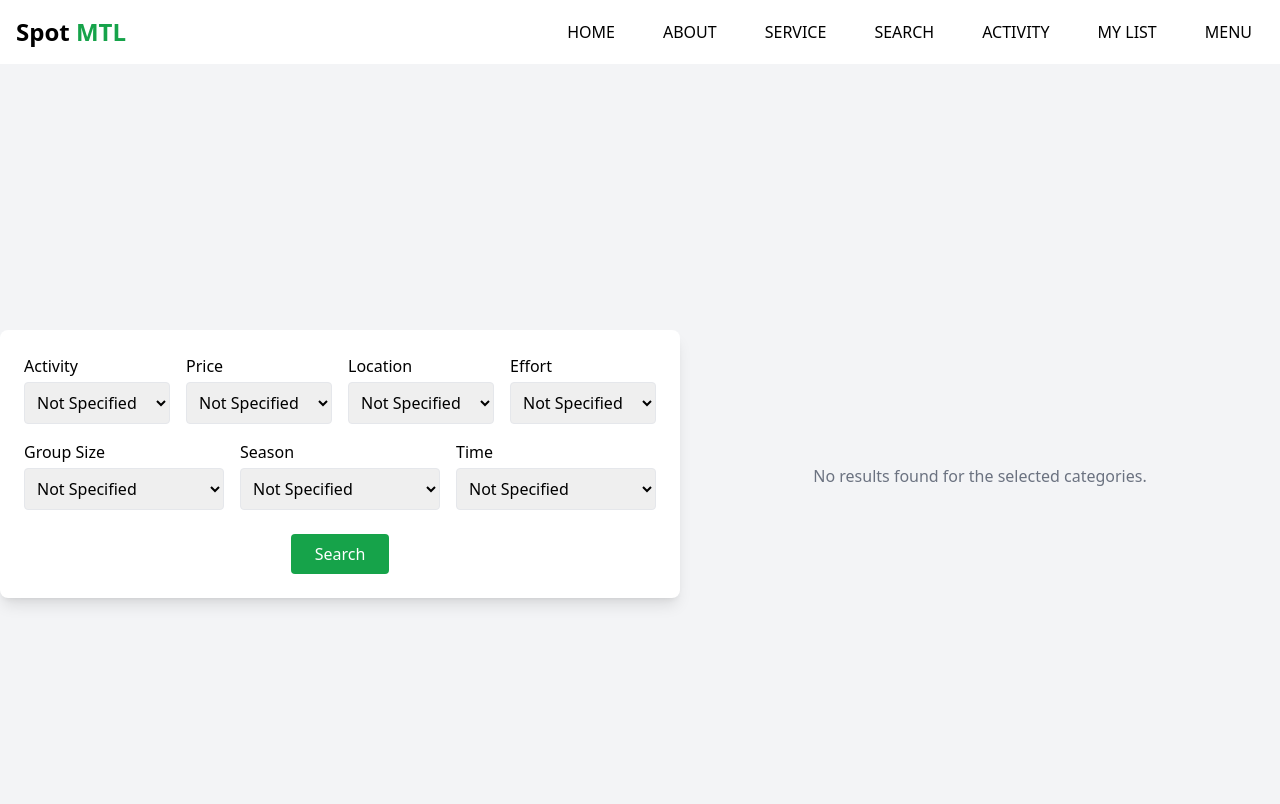
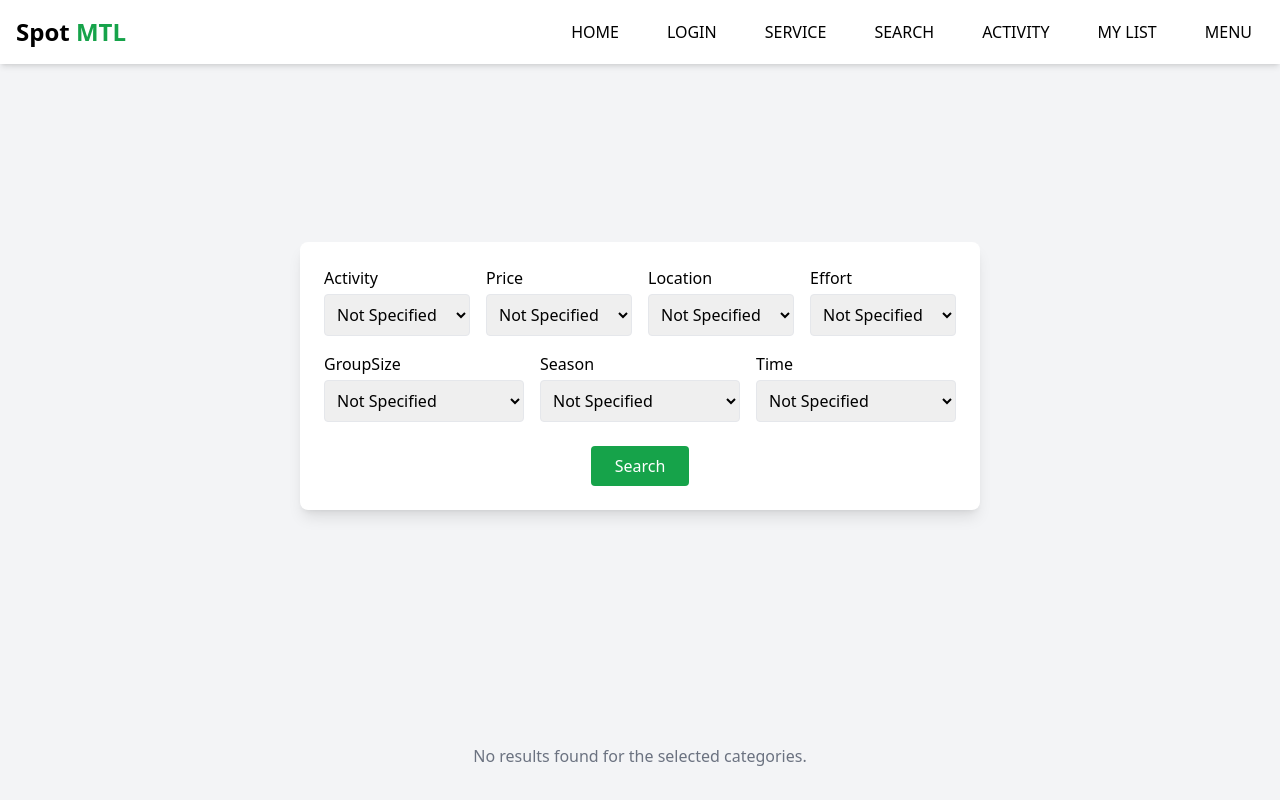
Before and after one commit to MarlySaliba/SpotMTL, a React (Vite) app: page /Pages/Search in a window 1280 px wide. Both pictures are taken after a click on the button "Search". Shown: the top 804 px of the page. Built offline with nearby package versions, Linux system fonts and the light colour scheme.

Commit message:
Search: animation for search engine completed screen goes up and gets smaller

```diff
--- a/src/Components/Header.jsx
+++ b/src/Components/Header.jsx
@@ -13,7 +13,7 @@ export default function Header() {
 
   const menuList = [
     { id: 1, title: "HOME", path: "../Pages/Home"},
-    { id: 2, title: "ABOUT", path: "../Pages/About"},
+    { id: 2, title: "LOGIN", path: "../Pages/Login"},
     { id: 3, title: "SERVICE", path: "../Pages/Service"},
     { id: 4, title: "SEARCH", path: "../Pages/Search"},
     { id: 5, title: "ACTIVITY", path: "../Pages/Activity" },
@@ -28,7 +28,7 @@ export default function Header() {
   };
 
   return (
-    <header className="bg-white shadow-md">
+    <header className="fixed top-0 left-0 right-0 z-50 bg-white shadow-md">
       <div className="relative flex items-center justify-between p-4">
         {/* Logo */}
         <Link
--- a/src/Pages/Home.jsx
+++ b/src/Pages/Home.jsx
@@ -52,7 +52,7 @@ export default function Home() {
                 Montreal — all in one place.
               </p>
               <Link
-                to="/search"
+                to="../Pages/Search"
                 className="inline-block px-6 py-3 font-medium text-white bg-green-600 rounded-lg shadow-md hover:bg-green-700"
                 aria-label="Start exploring Montreal on the search page"
               >
--- a/src/Pages/Search.jsx
+++ b/src/Pages/Search.jsx
@@ -1,8 +1,6 @@
-import { useState } from "react"; // Import React's useState hook
+import { useEffect, useState } from "react";
 
-// Define and export the Search component
 export default function Search() {
-  // Define all the dropdown category options
   const categoryData = {
     activity: ["Not Specified", "Hiking", "Skiing", "Museum", "Escape Room", "Eating Out", "Dining In"],
     price: ["Not Specified", "Free", "$", "$$", "$$$"],
@@ -10,10 +8,9 @@ export default function Search() {
     effort: ["Not Specified", "Low", "Medium", "High"],
     groupSize: ["Not Specified", "Solo", "Couple", "Family", "Group"],
     season: ["Not Specified", "Summer", "Fall", "Winter", "Spring"],
-    time: ["Not Specified", "Morning", "Afternoon", "Evening"]
+    time: ["Not Specified", "Morning", "Afternoon", "Evening"],
   };
 
-  // Track the selected option for each category
   const [selected, setSelected] = useState({
     activity: "Not Specified",
     price: "Not Specified",
@@ -21,31 +18,53 @@ export default function Search() {
     effort: "Not Specified",
     groupSize: "Not Specified",
     season: "Not Specified",
-    time: "Not Specified"
+    time: "Not Specified",
   });
 
-  // Placeholder for future results (currently unused)
   const [results, setResults] = useState([]);
+  const [hasSearched, setHasSearched] = useState(false);
+  const [scrollY, setScrollY] = useState(0);
 
-  // Track if the user has clicked search
-  const [hasSearched, setHasSearched] = useState(false);
+  // Handle scroll position
+  useEffect(() => {
+    const handleScroll = () => setScrollY(window.scrollY);
+    window.addEventListener("scroll", handleScroll);
+    return () => window.removeEventListener("scroll", handleScroll);
+  }, []);
 
-  // Function that simulates searching this section will have to change when i actually add options to  the search menu.
+  // Lock/unlock scroll based on search state
+  useEffect(() => {
+    if (!hasSearched) {
+      document.body.classList.add("overflow-hidden");
+    } else {
+      document.body.classList.remove("overflow-hidden");
+    }
+
+    return () => {
+      document.body.classList.remove("overflow-hidden");
+    };
+  }, [hasSearched]);
+
   const handleSearch = () => {
-    setHasSearched(true); // Mark that the search has been performed
-    const fakeData = [];  // Simulate no results
-    setResults(fakeData); // Update the results (empty for now)
+    setHasSearched(true);
+    const fakeData = []; // replace with real results later
+    setResults(fakeData);
   };
 
+  const scale = Math.max(0.8, 1 - scrollY * 0.001);
+  const translateY = hasSearched ? "-translate-y-10" : "";
+
   return (
-    <>
-            {/* Outer container to center everything */}
-        <div className="flex items-center justify-center min-h-screen bg-gray-100">
-
-        {/* Inner container with white background */}
-        <div className="bg-white p-6 rounded-lg shadow-lg w-full max-w-[1100px]">
-
-            {/* Top row of 4 dropdowns */}
+    <div className="min-h-screen pt-24 bg-gray-100">
+      {/* Centering wrapper */}
+      <div className="flex items-center justify-center h-[80vh] pointer-events-none">
+        {/* Animated Search Box */}
+        <div
+          className={`transition-all duration-300 ease-in-out transform ${translateY} pointer-events-auto`}
+          style={{ scale }}
+        >
+          <div className="bg-white p-6 rounded-lg shadow-lg w-full max-w-[1100px] mx-auto">
+            {/* Top row: 4 dropdowns */}
             <div className="grid grid-cols-4 gap-4">
               {["activity", "price", "location", "effort"].map((key) => (
                 <div key={key} className="col-span-1">
@@ -67,62 +86,26 @@ export default function Search() {
               ))}
             </div>
 
-            {/* Second row: 3 dropdowns centered */}
+            {/* Bottom row: 3 dropdowns */}
             <div className="flex justify-center gap-4 mt-4">
-
-            {/* Group Size dropdown */}
-            <div className="w-[200px]">
-                <label className="block mb-1 font-medium">Group Size</label>
+              {["groupSize", "season", "time"].map((key) => (
+                <div key={key} className="w-[200px]">
+                  <label className="block mb-1 font-medium capitalize">{key}</label>
                   <select
                     className="w-full p-2 border rounded"
-                value={selected.groupSize}
+                    value={selected[key]}
                     onChange={(e) =>
-                    setSelected((prev) => ({ ...prev, groupSize: e.target.value }))
+                      setSelected((prev) => ({ ...prev, [key]: e.target.value }))
                     }
                   >
-                {categoryData.groupSize.map((option) => (
+                    {categoryData[key].map((option) => (
                       <option key={option} value={option}>
                         {option}
                       </option>
                     ))}
                   </select>
                 </div>
-
-            {/* Season dropdown */}
-            <div className="w-[200px]">
-                <label className="block mb-1 font-medium">Season</label>
-                <select
-                className="w-full p-2 border rounded"
-                value={selected.season}
-                onChange={(e) =>
-                    setSelected((prev) => ({ ...prev, season: e.target.value }))
-                }
-                >
-                {categoryData.season.map((option) => (
-                    <option key={option} value={option}>
-                    {option}
-                    </option>
               ))}
-                </select>
-            </div>
-
-            {/* Time dropdown */}
-            <div className="w-[200px]">
-                <label className="block mb-1 font-medium">Time</label>
-                <select
-                className="w-full p-2 border rounded"
-                value={selected.time}
-                onChange={(e) =>
-                    setSelected((prev) => ({ ...prev, time: e.target.value }))
-                }
-                >
-                {categoryData.time.map((option) => (
-                    <option key={option} value={option}>
-                    {option}
-                    </option>
-                ))}
-                </select>
-            </div>
             </div>
 
             {/* Search Button */}
@@ -133,16 +116,18 @@ export default function Search() {
               Search
             </button>
           </div>
+        </div>
+      </div>
 
-        {/* Results area below */}
+      {/* Results Section BELOW search box */}
       {hasSearched && (
-            <div className="w-full max-w-3xl mt-6">
+        <div className="w-full max-w-3xl px-4 mx-auto mt-2">
           {results.length === 0 ? (
             <p className="text-center text-gray-500">
               No results found for the selected categories.
             </p>
           ) : (
-                <ul>
+            <ul className="p-4 bg-white rounded-lg shadow-md">
               {results.map((r, idx) => (
                 <li key={idx}>{r.name}</li>
               ))}
@@ -151,6 +136,5 @@ export default function Search() {
         </div>
       )}
     </div>
-    </>
   );
 }
```
Also changed, not shown: src/Pages/About.jsx (deleted), src/Pages/Login.jsx (added). Lines whose indentation alone changed are shown as unchanged.
